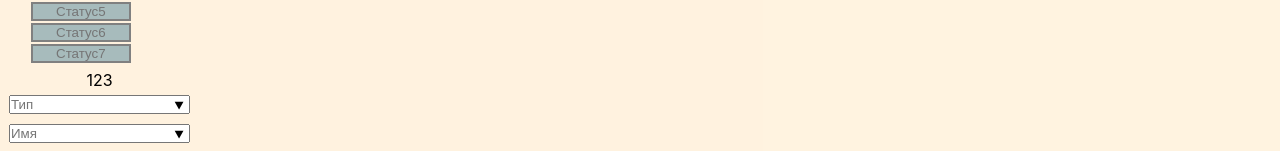
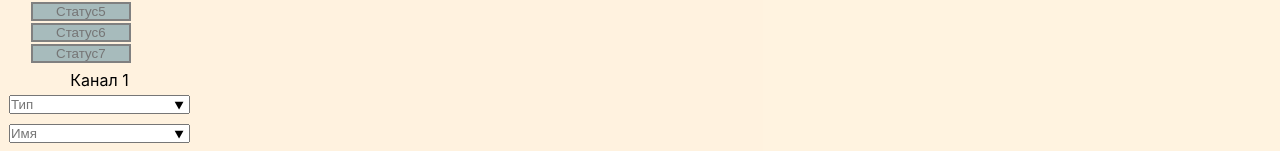
Before and after one commit to edwardAzarevich/AgroMeteoCRA, a React (Create React App) app: page /setting in a window 1280 px wide. Shown: the part 512-663 px from the top of the page. Built offline with nearby package versions, Linux system fonts and the light colour scheme; no server answers; a web font is replaced by a local one.

Commit message:
add new component with redux

```diff
--- a/package.json
+++ b/package.json
@@ -3,6 +3,7 @@
   "version": "0.1.0",
   "private": true,
   "dependencies": {
+    "@reduxjs/toolkit": "^1.9.5",
     "@testing-library/jest-dom": "^5.16.4",
     "@testing-library/react": "^13.3.0",
     "@testing-library/user-event": "^13.5.0",
@@ -11,6 +12,7 @@
     "confusing-browser-globals": "^1.0.11",
     "react": "^18.1.0",
     "react-dom": "^18.1.0",
+    "react-redux": "^8.0.5",
     "react-router-dom": "^6.3.0",
     "react-scripts": "5.0.1",
     "react-service-worker": "^0.1.1",
--- a/src/components/Setting-channel/Setting-Channel-list/SettingChannel.js
+++ b/src/components/Setting-channel/Setting-Channel-list/SettingChannel.js
@@ -132,7 +132,7 @@ class SettingChannel extends Component {
                     {listChannelMap}
                 </ul>
                 <div>
-                    <ItemChannelt />
+                    <ItemChannelt channelName={'Канал'} id={1} />
                 </div>
                 {<button onClick={this.onSaveButton} className='Main save'>Сохранить</button>}
                 <div className='status-server'>
--- a/src/components/app/App.js
+++ b/src/components/app/App.js
@@ -5,12 +5,19 @@ import { Component } from 'react';
 import SettingChannel from '../Setting-channel/Setting-Channel-list/SettingChannel';
 import { BrowserRouter, Routes, Route } from 'react-router-dom';
 
+
+import { store } from '../store/configStore/configStore';
+import { Provider } from 'react-redux';
+
 class App extends Component {
     constructor(props) {
         super(props);
     };
+    ons = () => { console.log(store); }
     render() {
+        this.ons();
         return (
+            <Provider store={store}>
                 <div>
                     <Header />
                     <table>
@@ -30,6 +37,7 @@ class App extends Component {
 
                     </table>
                 </div>
+            </Provider>
         )
     }
 }
--- a/src/components/jsx/itemChannel/ItemChannelt.jsx
+++ b/src/components/jsx/itemChannel/ItemChannelt.jsx
@@ -1,36 +1,51 @@
 import './itemChannel.scss';
 import { dataList } from './listParamsForDataList/dataListForItemChannel';
 import InputComponent from './inputComponent/InputComponent';
+import { useAppSelector, useAppDispatch } from '../../store/configStore/hooks'
+import { useDispatch, useSelector } from 'react-redux';
+import { typeChange, bautrateChange, sensorChange, componentSelector } from '../../store/slices/itemChannelSlices';
 
-const ItemChannelt = ({ channelName, id}) => {
+
+const ItemChannelt = ({ channelName, id }) => {
     const defTypeName = 'Тип',
         defbaudRate = 'Скорость',
         defSensorName = 'Имя';
+
+    const channel = useAppSelector(
+        (state) => state.channel);
+
+    const count = useSelector(componentSelector.getComponent);
+
 
     const optionElemInterfaceConnection =
         <InputComponent
             defPlaceholder={defTypeName}
             idDataList={`channel-list-interface${id}`}
             listParams={dataList.nameInterfaceConnect}
+            updateValue={typeChange}
         />
     const optionElemNameSensor =
         <InputComponent
             defPlaceholder={defSensorName}
             idDataList={`channel-name-sensor${id}`}
             listParams={dataList.nameSensorList}
+            updateValue={sensorChange}
         />
     const optionElembaudRate =
         <InputComponent
             defPlaceholder={defbaudRate}
             idDataList={`channel-baud-rate${id}`}
             listParams={dataList.baudRate}
+            value={count}
+            updateValue={bautrateChange}
         />
     return (
         <div className='item-channel'>
-            <label>{channelName} {id} 123</label>
+            <label>{channelName} {id}</label>
             {optionElemInterfaceConnection}
             {optionElemNameSensor}
             {optionElembaudRate}
+            {count}
         </div>
     )
 }
--- a/src/components/jsx/itemChannel/inputComponent/InputComponent.jsx
+++ b/src/components/jsx/itemChannel/inputComponent/InputComponent.jsx
@@ -1,4 +1,6 @@
 import OptionItem from "../optionItem/optionItem";
+import { typeChange, componentSelector } from '../../../store/slices/itemChannelSlices';
+import { useAppSelector, useAppDispatch } from '../../../store/configStore/hooks';
 
 const createElemForDataList = (array = []) => {
     const dataListElements = array.map((item, i) => {
@@ -10,15 +12,17 @@ const createElemForDataList = (array = []) => {
 }
 
 
-const InputComponent = ({defPlaceholder, value, idDataList, listParams }) => {
+const InputComponent = ({ defPlaceholder, value, idDataList, listParams, updateValue }) => {
     const optionElem = createElemForDataList(listParams),
         idDataListWithID = idDataList;
+    const dispatch = useAppDispatch();
     return (
         <>
             <input
                 list={idDataListWithID}
                 placeholder={defPlaceholder}
                 defaultValue={value}
+                onChange={(e) => { dispatch(updateValue(e.target.value)) }}
             />
             <datalist id={idDataListWithID}>
                 {optionElem}
--- /dev/null
+++ b/src/components/store/configStore/configStore.js
@@ -0,0 +1,9 @@
+import { configureStore } from "@reduxjs/toolkit";
+
+import itemChannelSlices from '../slices/itemChannelSlices';
+
+const store = configureStore({
+    reducer: itemChannelSlices.reducer
+})
+
+export { store };
--- /dev/null
+++ b/src/components/store/configStore/hooks.js
@@ -0,0 +1,4 @@
+import { useDispatch, useSelector } from "react-redux";
+
+export const useAppDispatch = useDispatch;
+export const useAppSelector = useSelector;
--- /dev/null
+++ b/src/components/store/slices/itemChannelSlices.js
@@ -0,0 +1,34 @@
+import { createSlice } from '@reduxjs/toolkit';
+
+const initialState = {
+    typeName: '',
+    sensorName: '',
+    baudRate: ''
+}
+
+const objectSlice = createSlice({
+    name: 'channel',
+    initialState: initialState,
+    reducers: {
+        typeChange: (state, action) => {
+            state.typeName = action.payload;
+        },
+        bautrateChange: (state, action) => {
+            state.baudRate = action.payload
+        },
+        sensorChange: (state, action) => {
+            state.sensorName = action.payload
+        }
+    }
+})
+
+export const componentSelector = {
+    getComponent: (state) => {
+        console.log(state)
+    }
+}
+
+//export const channelActions  = objectSlice.actions;
+export const { typeChange, bautrateChange, sensorChange } = objectSlice.actions;
+
+export default objectSlice;
```
Also changed, not shown: 1 other file (tests, documents, lock files or other folders). Lines whose indentation alone changed are shown as unchanged.
